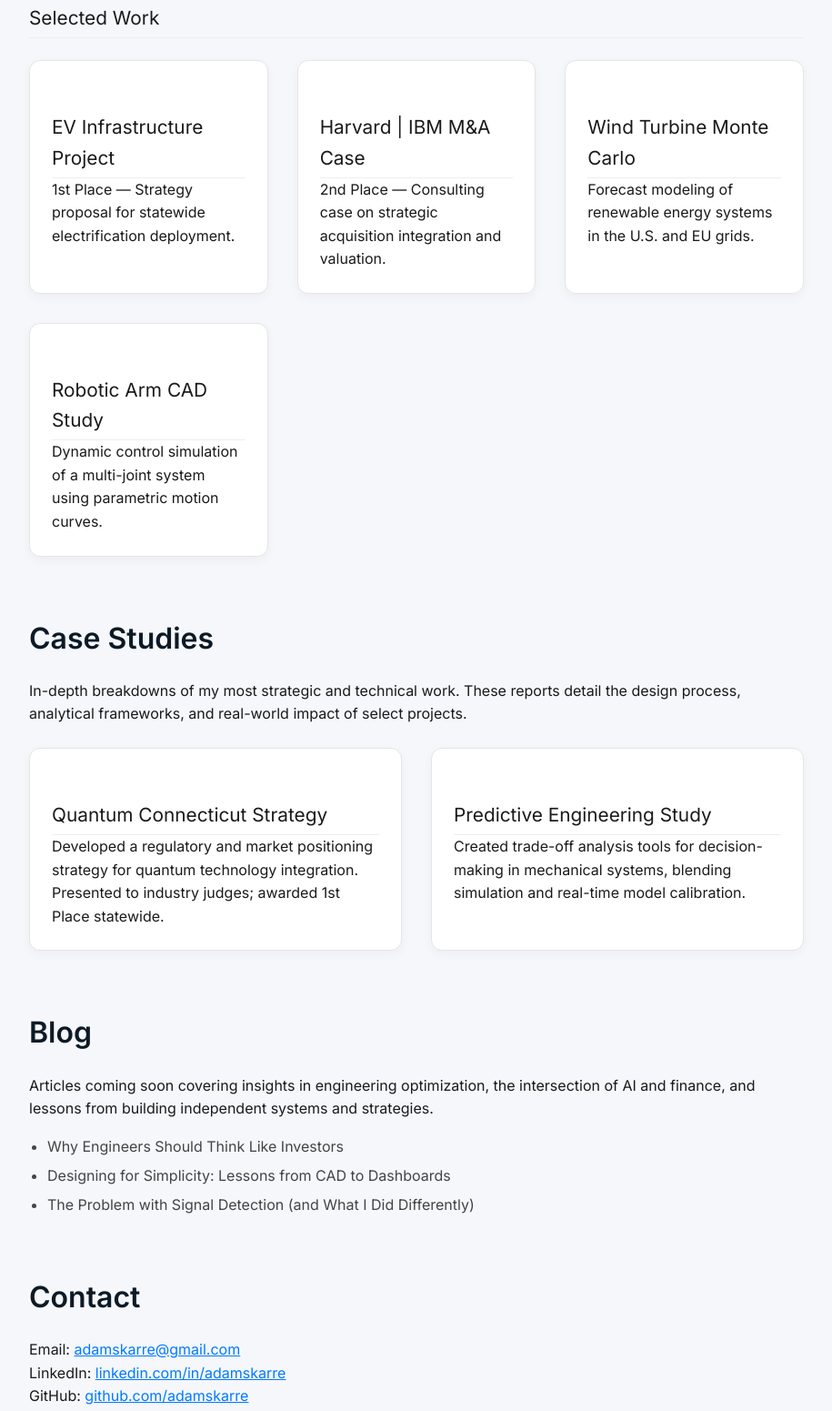
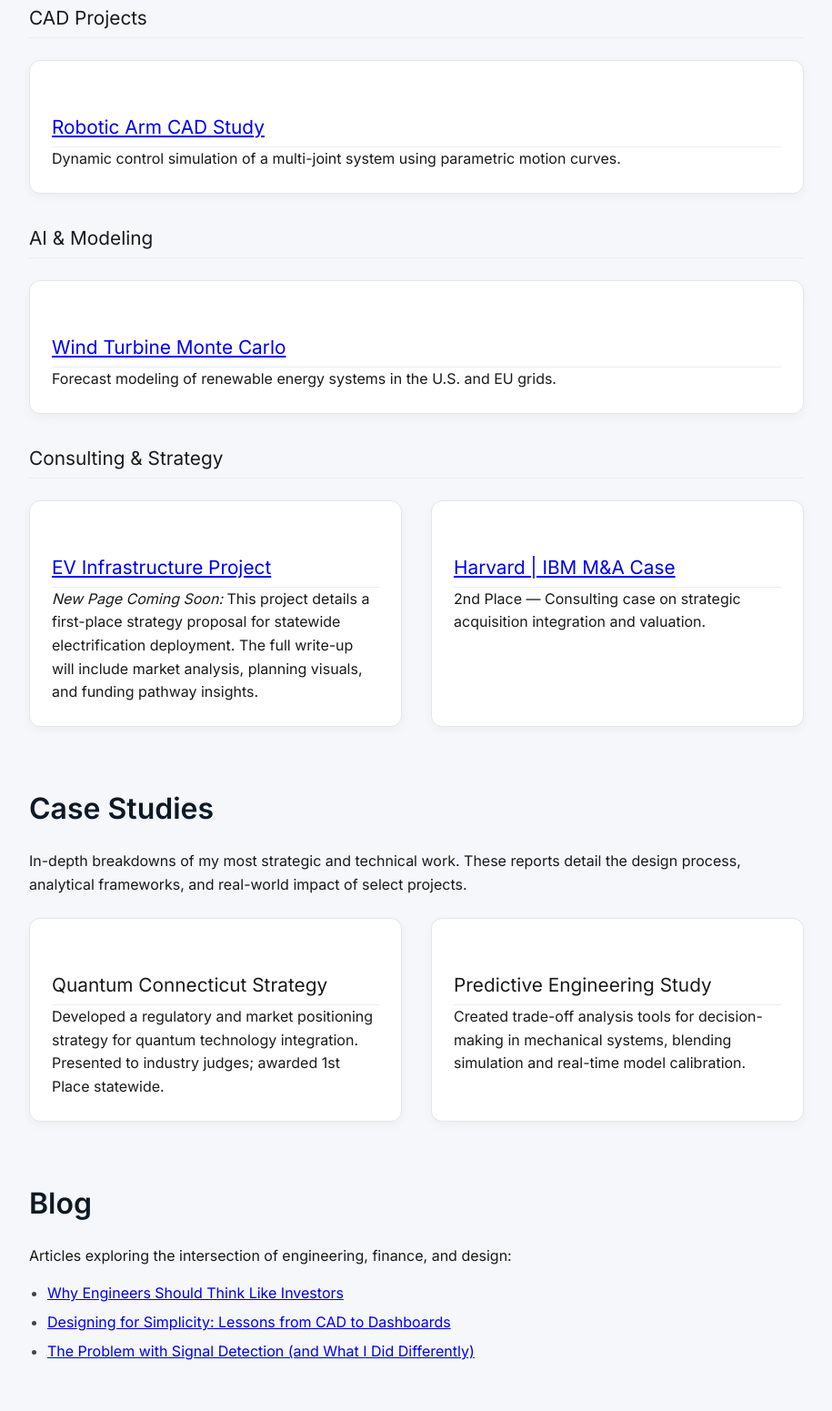
Before and after one commit to Adam-Skarre/adamskarre.com, a plain HTML site: page index.html in a window 1280 px wide. Shown: the part 894-2445 px from the top of the page at 91% size, without its empty margins (182-1097 px from the left). Drawn offline with Linux system fonts and the light colour scheme.

Commit message:
Update index.html

```diff
--- a/index.html
+++ b/index.html
@@ -4,9 +4,16 @@
 <head>
   <meta charset="UTF-8">
   <meta name="viewport" content="width=device-width, initial-scale=1.0">
-  <title>Adam Skarre | Portfolio</title>
+  <title>Adam Skarre | Engineer, Strategist, Portfolio</title>
+  <meta name="description" content="Portfolio of Adam Skarre — engineer and strategist with expertise in mechanical design, AI modeling, and data-driven finance.">
+  <meta name="keywords" content="Adam Skarre, engineer, mechanical design, trading strategy, algorithmic modeling, portfolio">
+  <meta name="author" content="Adam Skarre">
+  <meta property="og:title" content="Adam Skarre | Engineer & Strategist">
+  <meta property="og:description" content="Explore the portfolio of Adam Skarre: engineering, AI modeling, trading tools, and strategy.">
+  <meta property="og:url" content="https://adamskarre.com">
+  <meta property="og:type" content="website">
+  <link rel="icon" href="assets/favicon.ico" type="image/x-icon">
   <link href="https://fonts.googleapis.com/css2?family=Inter:wght@400;600;700&display=swap" rel="stylesheet">
-  <link rel="icon" href="assets/favicon.ico" type="image/x-icon">
   <link rel="stylesheet" href="style.css">
 </head>
 
@@ -14,7 +21,7 @@
   <header>
     <nav class="navbar">
       <div class="nav-container">
-        <h1 class="logo">Adam Skarre</h1>
+        <h1 class="logo"><a href="index.html">Adam Skarre</a></h1>
         <ul class="nav-links">
           <li><a href="#about">About</a></li>
           <li><a href="#portfolio">Portfolio</a></li>
@@ -47,23 +54,31 @@
       <h3>Portfolio</h3>
       <p>Explore categorized examples of my technical and strategic work. A complete archive of documents, slides, and code is available in my <a href="https://drive.google.com/drive/folders/1PZVTwsQsjKCVdXT4WR3x8bL8OoGflSd6" target="_blank">Google Drive Portfolio</a>.</p>
 
-      <h4>Selected Work</h4>
+      <h4>CAD Projects</h4>
       <div class="project-grid">
         <div class="project-card">
-          <h4>EV Infrastructure Project</h4>
-          <p>1st Place — Strategy proposal for statewide electrification deployment.</p>
+          <h4><a href="cad-models.html">Robotic Arm CAD Study</a></h4>
+          <p>Dynamic control simulation of a multi-joint system using parametric motion curves.</p>
+        </div>
+      </div>
+
+      <h4>AI & Modeling</h4>
+      <div class="project-grid">
+        <div class="project-card">
+          <h4><a href="wind-turbine.html">Wind Turbine Monte Carlo</a></h4>
+          <p>Forecast modeling of renewable energy systems in the U.S. and EU grids.</p>
+        </div>
+      </div>
+
+      <h4>Consulting & Strategy</h4>
+      <div class="project-grid">
+        <div class="project-card">
+          <h4><a href="ev-infrastructure.html">EV Infrastructure Project</a></h4>
+          <p><em>New Page Coming Soon:</em> This project details a first-place strategy proposal for statewide electrification deployment. The full write-up will include market analysis, planning visuals, and funding pathway insights.</p>
         </div>
         <div class="project-card">
-          <h4>Harvard | IBM M&A Case</h4>
+          <h4><a href="ibm-harvard-merger.html">Harvard | IBM M&A Case</a></h4>
           <p>2nd Place — Consulting case on strategic acquisition integration and valuation.</p>
-        </div>
-        <div class="project-card">
-          <h4>Wind Turbine Monte Carlo</h4>
-          <p>Forecast modeling of renewable energy systems in the U.S. and EU grids.</p>
-        </div>
-        <div class="project-card">
-          <h4>Robotic Arm CAD Study</h4>
-          <p>Dynamic control simulation of a multi-joint system using parametric motion curves.</p>
         </div>
       </div>
     </section>
@@ -85,18 +100,18 @@
 
     <section class="section" id="blog">
       <h3>Blog</h3>
-      <p>Articles coming soon covering insights in engineering optimization, the intersection of AI and finance, and lessons from building independent systems and strategies.</p>
+      <p>Articles exploring the intersection of engineering, finance, and design:</p>
       <ul class="blog-preview">
-        <li>Why Engineers Should Think Like Investors</li>
-        <li>Designing for Simplicity: Lessons from CAD to Dashboards</li>
-        <li>The Problem with Signal Detection (and What I Did Differently)</li>
+        <li><a href="#">Why Engineers Should Think Like Investors</a></li>
+        <li><a href="#">Designing for Simplicity: Lessons from CAD to Dashboards</a></li>
+        <li><a href="#">The Problem with Signal Detection (and What I Did Differently)</a></li>
       </ul>
     </section>
 
     <section class="section" id="contact">
       <h3>Contact</h3>
       <p>Email: <a href="mailto:adamskarre@gmail.com">adamskarre@gmail.com</a></p>
-      <p>LinkedIn: <a href="https://www.linkedin.com/in/adamskarre" target="_blank">linkedin.com/in/adamskarre</a></p>
+      <p>LinkedIn: <a href="https://www.linkedin.com/in/adam-skarre-a2b470227/" target="_blank">linkedin.com/in/adam-skarre</a></p>
       <p>GitHub: <a href="https://github.com/adamskarre" target="_blank">github.com/adamskarre</a></p>
     </section>
   </main>
```
